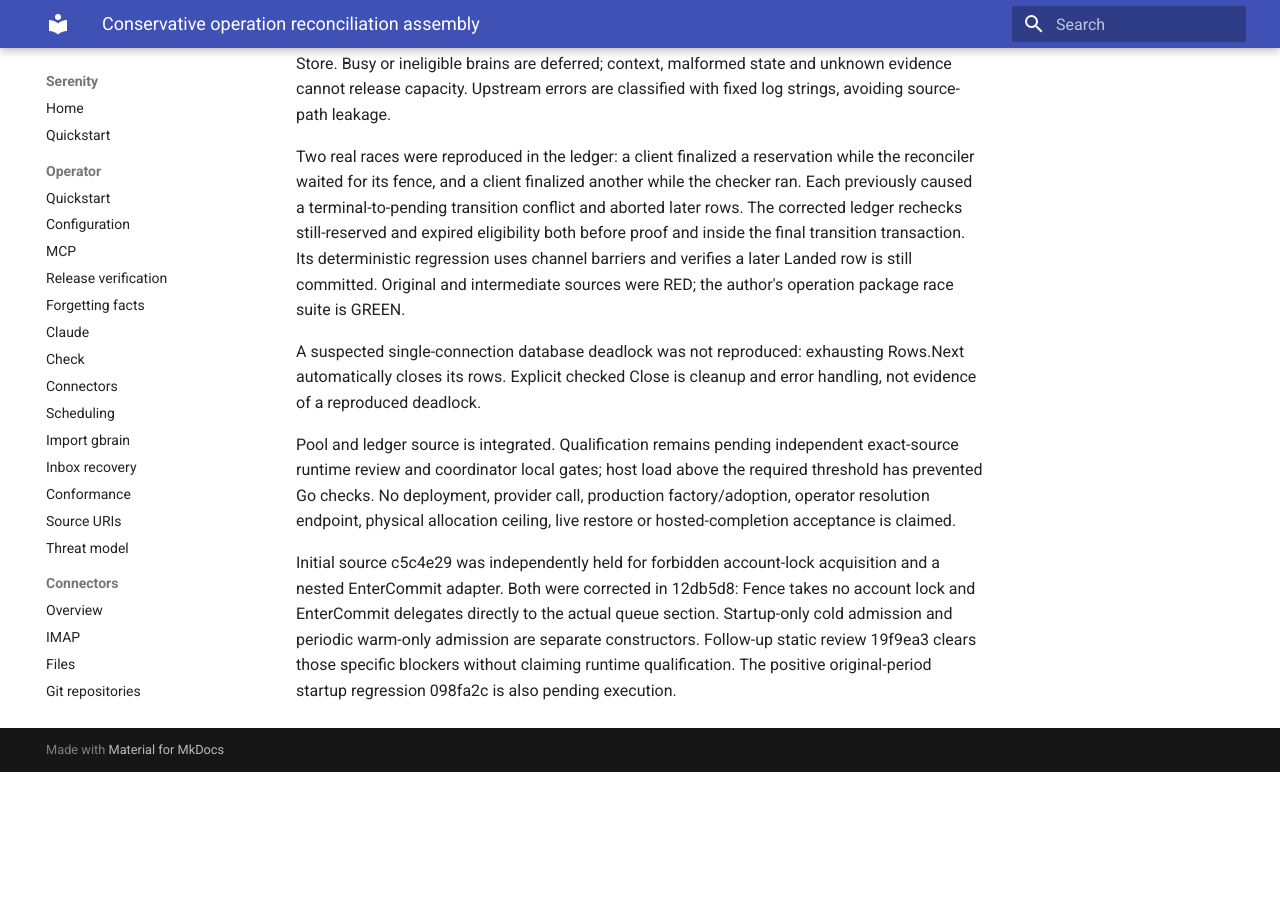
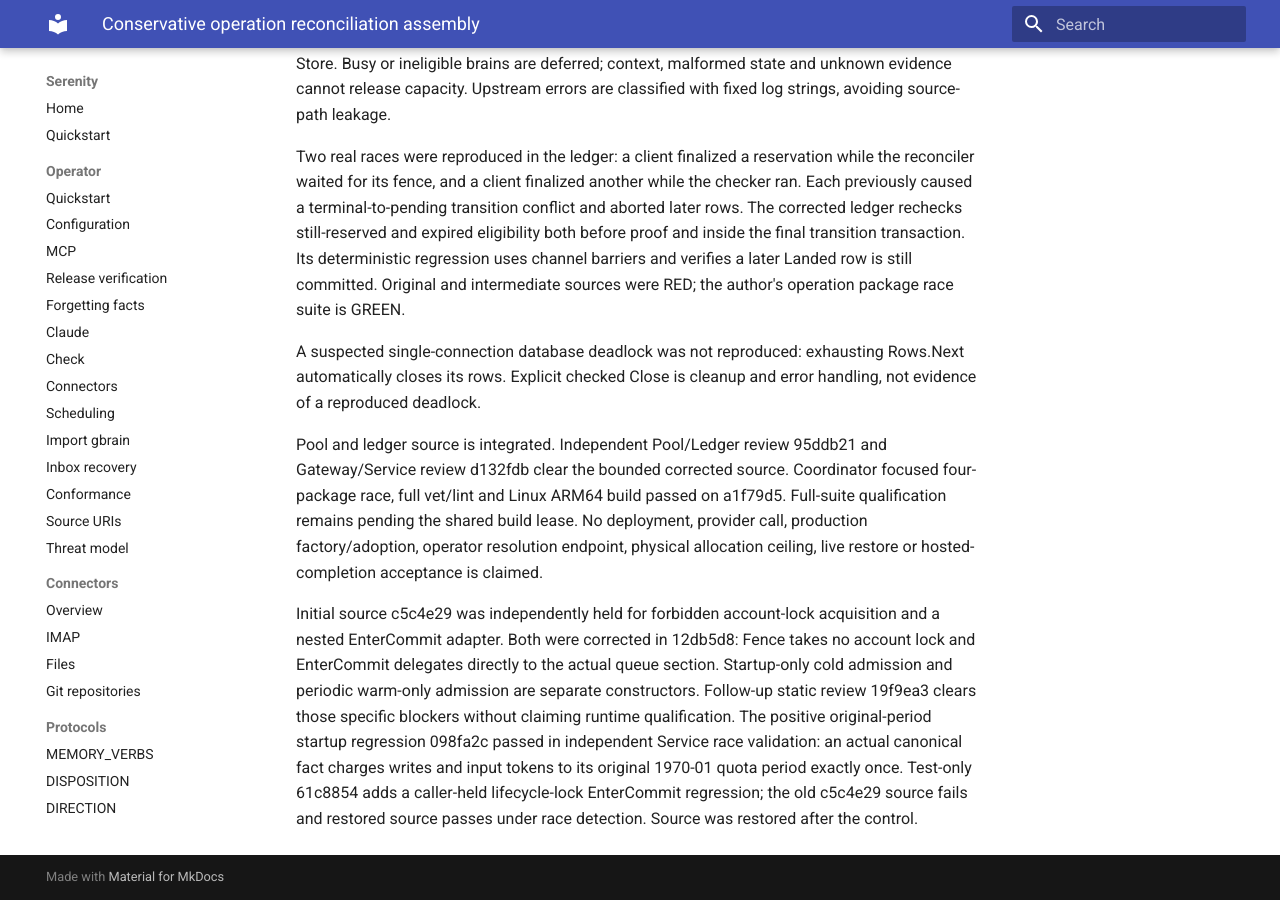
Before and after one commit to sirerun/serenity, an MkDocs documentation site: the page built from docs/plans/t23-44-conservative-reconciliation-2026-10-01.md, in a window 1280 px wide and 900 px high, scrolled down 791 px. Built offline with MkDocs 1.6.1 and Material for MkDocs 9.7.7, drawn with Linux system fonts in a browser that asks for light colours; before the commit the page ends 1563 px from its top, so only the background shows below that.

Commit message:
docs: record reconciliation review and current qualification

```diff
--- a/docs/plans/t23-44-conservative-reconciliation-2026-10-01.md
+++ b/docs/plans/t23-44-conservative-reconciliation-2026-10-01.md
@@ -12,6 +12,6 @@
 
 A suspected single-connection database deadlock was not reproduced: exhausting Rows.Next automatically closes its rows. Explicit checked Close is cleanup and error handling, not evidence of a reproduced deadlock.
 
-Pool and ledger source is integrated. Qualification remains pending independent exact-source runtime review and coordinator local gates; host load above the required threshold has prevented Go checks. No deployment, provider call, production factory/adoption, operator resolution endpoint, physical allocation ceiling, live restore or hosted-completion acceptance is claimed.
+Pool and ledger source is integrated. Independent Pool/Ledger review 95ddb21 and Gateway/Service review d132fdb clear the bounded corrected source. Coordinator focused four-package race, full vet/lint and Linux ARM64 build passed on a1f79d5. Full-suite qualification remains pending the shared build lease. No deployment, provider call, production factory/adoption, operator resolution endpoint, physical allocation ceiling, live restore or hosted-completion acceptance is claimed.
 
-Initial source c5c4e29 was independently held for forbidden account-lock acquisition and a nested EnterCommit adapter. Both were corrected in 12db5d8: Fence takes no account lock and EnterCommit delegates directly to the actual queue section. Startup-only cold admission and periodic warm-only admission are separate constructors. Follow-up static review 19f9ea3 clears those specific blockers without claiming runtime qualification. The positive original-period startup regression 098fa2c is also pending execution.
+Initial source c5c4e29 was independently held for forbidden account-lock acquisition and a nested EnterCommit adapter. Both were corrected in 12db5d8: Fence takes no account lock and EnterCommit delegates directly to the actual queue section. Startup-only cold admission and periodic warm-only admission are separate constructors. Follow-up static review 19f9ea3 clears those specific blockers without claiming runtime qualification. The positive original-period startup regression 098fa2c passed in independent Service race validation: an actual canonical fact charges writes and input tokens to its original 1970-01 quota period exactly once. Test-only 61c8854 adds a caller-held lifecycle-lock EnterCommit regression; the old c5c4e29 source fails and restored source passes under race detection. Source was restored after the control.
```
Also changed, not shown: docs/roadmap.md (+5 -1 lines).
